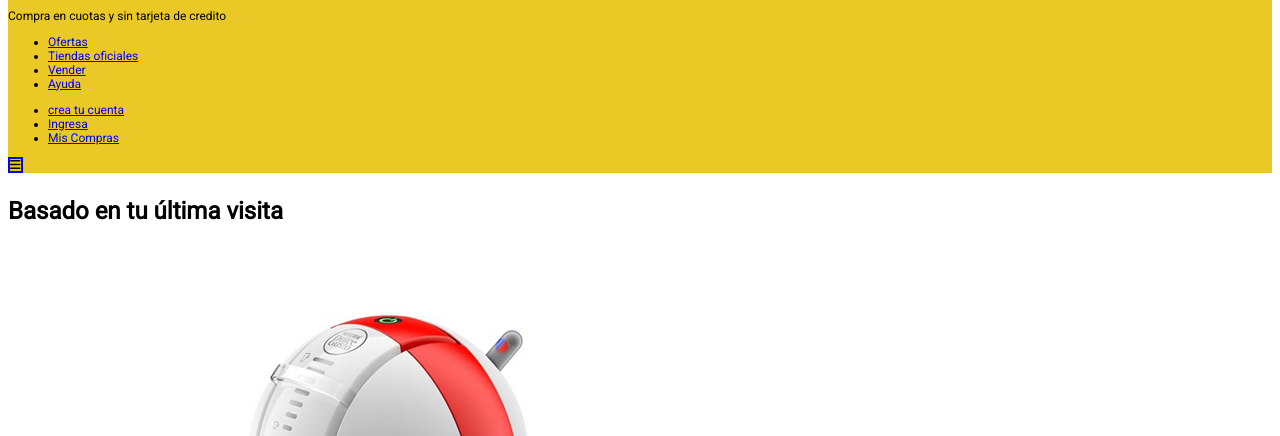
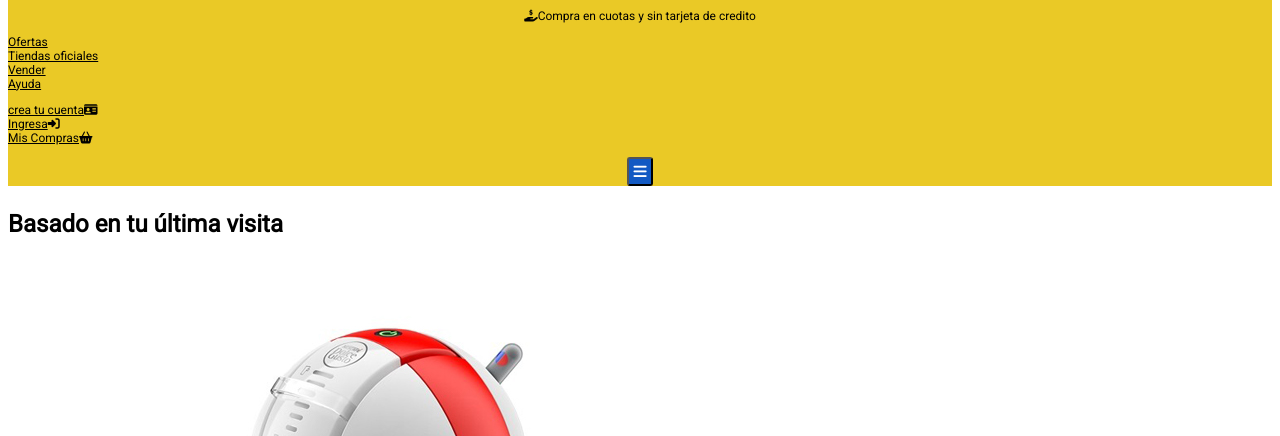
Before and after one commit to GeroTapiaa/mercadoliebre-rehecho, a website: page views/home.html in a window 1280 px wide. Shown: the part 364-800 px from the top of the page. Drawn offline with Linux system fonts and the light colour scheme.

Commit message:
correcciones

```diff
--- a/public/css/home.css
+++ b/public/css/home.css
@@ -3,11 +3,30 @@ body{
     font-size: var(--textoCuerpo);
 }
 /*header*/
-.burger-menu i{
-    border: solid 2px blue;
 
+.home__header p{
     text-align: center;
+}
+.home__header ul li a{
+    list-style: none;
+    color: black;
 
+}
+.home__header ul{
+    padding: 0;
+
+}
+
+.burger-menu button{
+    background-color: var(--colorCeleste);
+    color: white;
+    border-radius: 3px;
+    font-size: 15px;
+    padding: 4px;
+
+}
+.burger-menu{
+    text-align: center;
 }
 
 /* main*/
@@ -29,6 +48,9 @@ p.descuentos{
 .home__footer{
     text-align: center;
 }
+.title-5{
+    text-align: left;
+}
 .home__footer__section--article div{
     font-size: 2em;
     margin-bottom: 10px;
--- a/views/home.html
+++ b/views/home.html
@@ -9,7 +9,7 @@
     <script src="https://kit.fontawesome.com/919dfe1f4e.js" crossorigin="anonymous"></script>
     <title>Mercado Liebre</title>
 </head>
-<header>
+<header class="home__header">
     <div>
         <img src="/images/logo-mercado-liebre.svg" alt="">
     </div>
@@ -20,7 +20,7 @@
         </form>
     </div>
     <div>
-        <p>Compra en cuotas y sin tarjeta de credito</p>
+        <p><i class="fa-solid fa-hand-holding-dollar"></i>Compra en cuotas y sin tarjeta de credito</p>
     </div>
     <nav>
         <ul>
@@ -31,13 +31,13 @@
 
         </ul>
         <ul>
-            <li><a href="Creá tu cuenta">crea tu cuenta</a></li>
-            <li><a href="Ingresá">Ingresa</a></li>
-            <li><a href="Mis Compras">Mis Compras</a></li>
+            <li><a href="Creá tu cuenta">crea tu cuenta</a><i class="fa-solid fa-id-card"></i></li>
+            <li><a href="Ingresá">Ingresa</a><i class="fa-solid fa-right-to-bracket"></i></li>
+            <li><a href="Mis Compras">Mis Compras</a><i class="fa-solid fa-basket-shopping"></i></li>
         </ul>
     </nav>
     <div class="burger-menu">
-        <i class="fas fa-bars"></i>
+        <button><i class="fas fa-bars"></i></button>
     </div>
 </header>
 
@@ -141,7 +141,7 @@
                     porque estás siempre protegid@.</p>
             </article>
         </section>
-        <h5>Copyright © 1999-2020 MercadoLiebre S.R.L.</h5>
+        <h5 class="title-5">Copyright © 1999-2020 MercadoLiebre S.R.L.</h5>
     </footer>
 </body>
 
```
